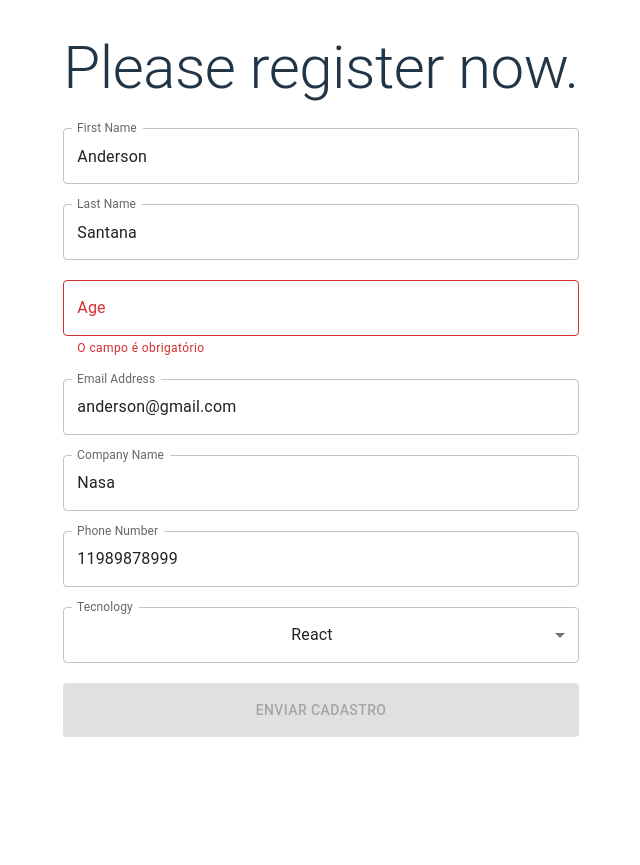
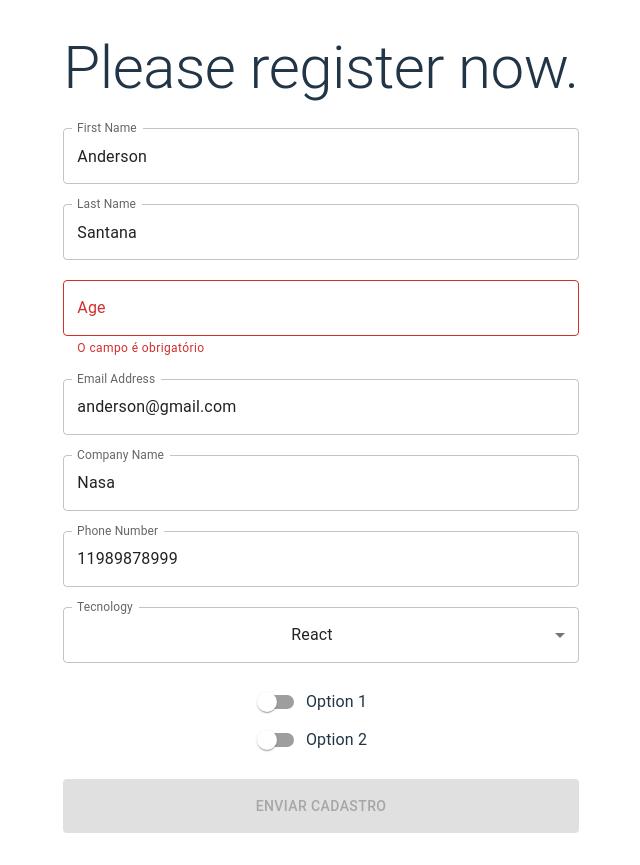
Before and after one commit to ander0308/react-hook-form, a React (Vite) app: page /app2/form in a window 1280 px wide. Shown: the whole page, without its empty margins (319-959 px from the left). Before the commit the page ends 800 px from the top, so only its background shows below. Built offline with nearby package versions, Linux system fonts and the light colour scheme; data requests are answered from the project's data file.

Commit message:
feat: add component switch

```diff
--- a/src/context/UserContext.tsx
+++ b/src/context/UserContext.tsx
@@ -5,12 +5,12 @@ import { useFetch } from "../hooks/useFetch";
 const KEY_SESSION_STORAGE = "form_values_storage";
 
 type TUserContext = {
-  setDataStorage: (values: TFormValues) => void,
-  userDataContext: TFormValues
-}
+  setDataStorage: (values: TFormValues) => void;
+  userDataContext: TFormValues;
+};
 
 const userContextValues = {
-  setDataStorage: () => { },
+  setDataStorage: () => {},
   userDataContext: {
     firstName: "",
     lastName: "",
@@ -19,20 +19,17 @@ const userContextValues = {
     company: "",
     phone: "",
     tecnology: "",
-  }
+    optionOne: false,
+    optionTwo: false,
+  },
 };
 
 function getDataStorage() {
-  return sessionStorage.getItem(
-    KEY_SESSION_STORAGE
-  );
+  return sessionStorage.getItem(KEY_SESSION_STORAGE);
 }
 
 function setDataStorage(values: TFormValues) {
-  sessionStorage.setItem(
-    KEY_SESSION_STORAGE,
-    JSON.stringify(values)
-  );
+  sessionStorage.setItem(KEY_SESSION_STORAGE, JSON.stringify(values));
 }
 
 export const UserContext = React.createContext<TUserContext>(userContextValues);
@@ -42,13 +39,14 @@ type TUserProvider = {
 };
 
 export const UserProvider = ({ children }: TUserProvider) => {
-
-  const [values, setValues] = React.useState<TFormValues>(userContextValues.userDataContext);
+  const [values, setValues] = React.useState<TFormValues>(
+    userContextValues.userDataContext
+  );
 
   const getDataFromAPI = async () => {
     // eslint-disable-next-line react-hooks/rules-of-hooks
     return await useFetch();
-  }
+  };
 
   React.useEffect(() => {
     const loadData = async () => {
@@ -64,10 +62,11 @@ export const UserProvider = ({ children }: TUserProvider) => {
           company: objStorage?.company || "",
           phone: objStorage?.phone || "",
           tecnology: objStorage?.tecnology || "",
+          optionOne: objStorage.optionOne || false,
+          optionTwo: objStorage.optionTwo || false,
         });
-      }
-      else {
-        const data = await getDataFromAPI()
+      } else {
+        const data = await getDataFromAPI();
         setValues({
           firstName: data?.firstName || "",
           lastName: data?.lastName || "",
@@ -76,11 +75,17 @@ export const UserProvider = ({ children }: TUserProvider) => {
           company: data?.company || "",
           phone: data?.phone || "",
           tecnology: data?.tecnology || "",
+          optionOne: data.optionOne || false,
+          optionTwo: data.optionTwo || false,
         });
       }
-    }
+    };
     loadData();
   }, []);
 
-  return <UserContext.Provider value={{userDataContext: values, setDataStorage}}>{children}</UserContext.Provider>;
+  return (
+    <UserContext.Provider value={{ userDataContext: values, setDataStorage }}>
+      {children}
+    </UserContext.Provider>
+  );
 };
--- a/src/pages/MaterialUiCadastro.tsx
+++ b/src/pages/MaterialUiCadastro.tsx
@@ -6,10 +6,13 @@ import React from "react";
 import {
   Button,
   FormControl,
+  FormControlLabel,
+  FormGroup,
   FormHelperText,
   InputLabel,
   MenuItem,
   Select,
+  Switch,
   TextField,
   Typography,
 } from "@mui/material";
@@ -33,6 +36,8 @@ const MaterialUiCadastro = () => {
     company: userDataContext.company,
     phone: userDataContext.phone,
     tecnology: userDataContext.tecnology,
+    optionOne: userDataContext.optionOne,
+    optionTwo: userDataContext.optionTwo,
   };
 
   const form = useForm<TFormValues>({
@@ -44,6 +49,7 @@ const MaterialUiCadastro = () => {
     control,
     handleSubmit,
     setValue,
+
     formState: { errors, isValid, isSubmitting },
   } = form;
 
@@ -60,6 +66,8 @@ const MaterialUiCadastro = () => {
     setValue("company", userDataContext.company, { shouldValidate: true });
     setValue("phone", userDataContext.phone, { shouldValidate: true });
     setValue("tecnology", userDataContext.tecnology, { shouldValidate: true });
+    setValue("optionOne", userDataContext.optionOne, { shouldValidate: true });
+    setValue("optionTwo", userDataContext.optionTwo, { shouldValidate: true });
   }, [userDataContext]);
 
   return (
@@ -194,7 +202,34 @@ const MaterialUiCadastro = () => {
               )}
             </FormControl>
           )}
-        ></Controller>
+        />
+
+        <FormGroup>
+          <Controller
+            control={control}
+            name="optionOne"
+            render={({ field }) => (
+              <FormControlLabel
+                control={
+                  <Switch onChange={field.onChange} checked={field.value} />
+                }
+                label="Option 1"
+              />
+            )}
+          />
+          <Controller
+            control={control}
+            name="optionTwo"
+            render={({ field }) => (
+              <FormControlLabel
+                control={
+                  <Switch onChange={field.onChange} checked={field.value} />
+                }
+                label="Option 2"
+              />
+            )}
+          />
+        </FormGroup>
 
         <Button
           variant="contained"
--- a/src/shema/materialUiFormShema.ts
+++ b/src/shema/materialUiFormShema.ts
@@ -14,4 +14,6 @@ export const schema = z.object({
     .min(1, "O campo é obrigatório")
     .max(13, "Limite de 13 digitos"),
   tecnology: z.string().min(1, "O campo é obrigatório"),
-  })
+  optionOne: z.boolean(),
+  optionTwo: z.boolean(),
+});
```
Lines whose indentation alone changed are shown as unchanged.
